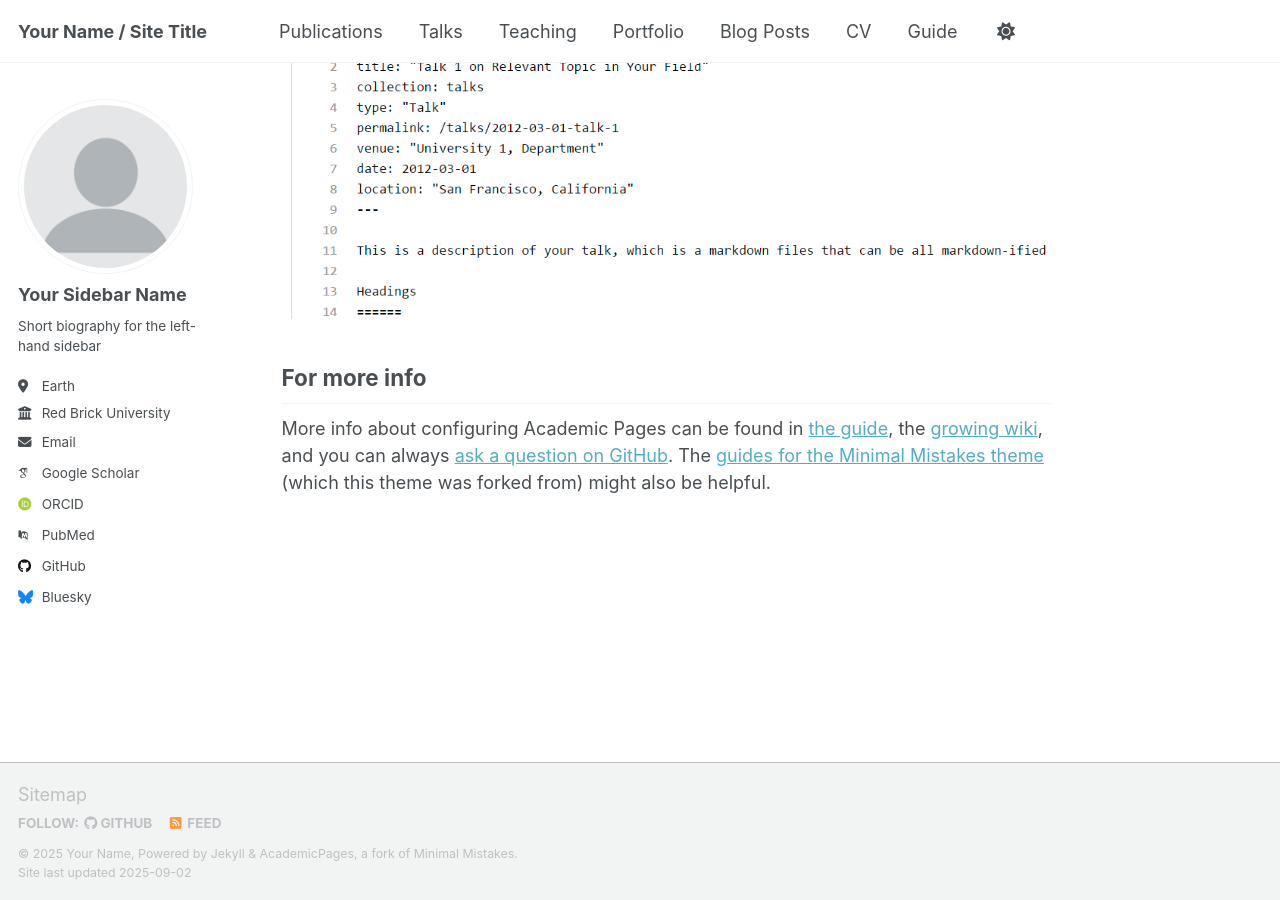
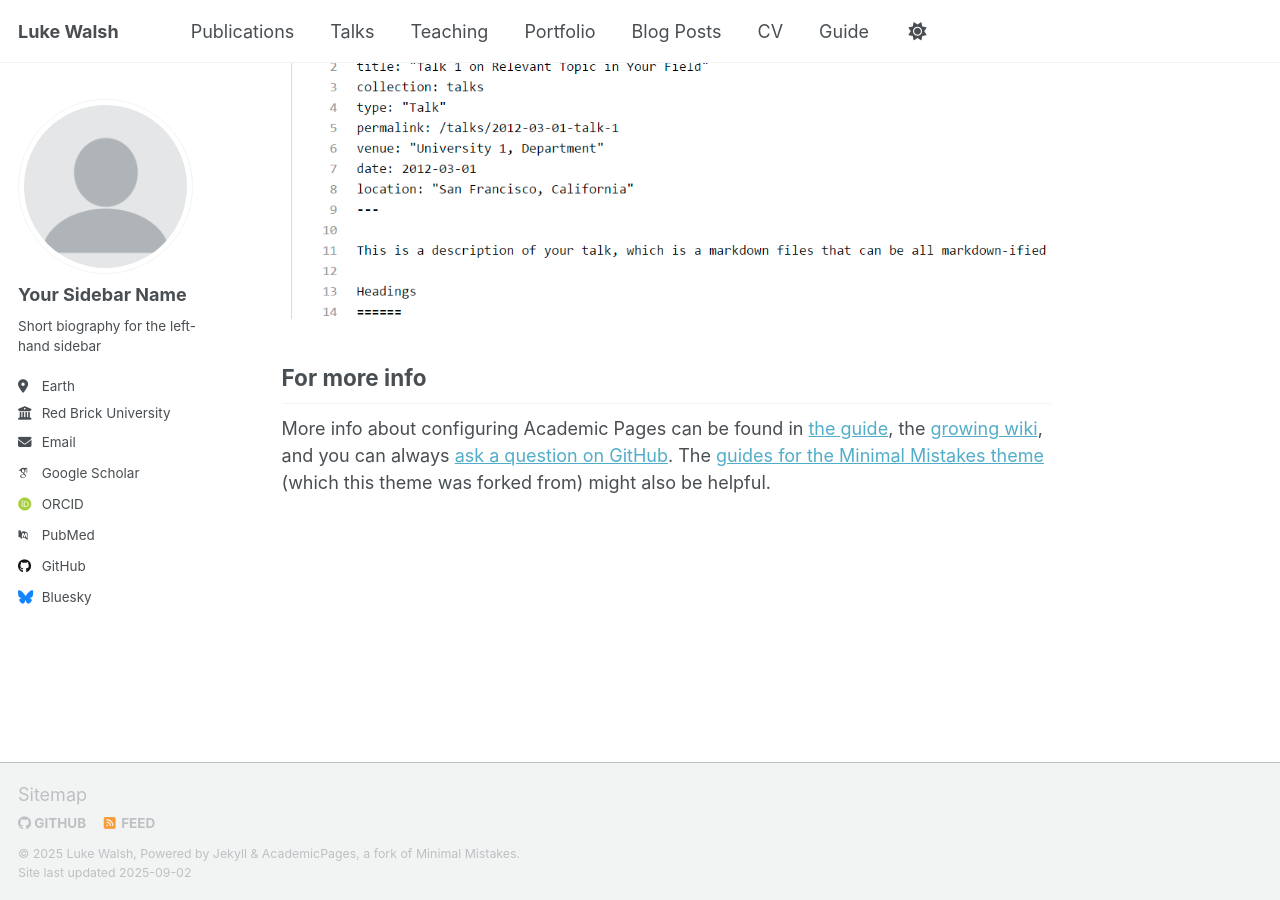
Before and after one commit to LukeWalsh308/LukeWalsh308.github.io, a Jekyll site: the page built from _pages/about.md, in a window 1280 px wide and 900 px high, scrolled down 2880 px. Built offline with Jekyll 4.4.1, drawn with Linux system fonts in a browser that asks for light colours; some web fonts are replaced; a script that is not in the unit is left out.

Commit message:
Update _config.yml

```diff
--- a/_config.yml
+++ b/_config.yml
@@ -7,13 +7,13 @@
 # server process.
 
 # Basic Site Settings
-locale                   : "en-US"
+locale                   : "en-Uk"
 site_theme               : "default" # Currently available options are "default", "air"
-title                    : "Your Name / Site Title"
+title                    : "Luke Walsh"
 title_separator          : "-"
-name                     : &name "Your Name"
-description              : &description "personal description"
-url                      : https://academicpages.github.io # the base hostname & protocol for your site e.g. "https://[your GitHub username].github.io" or if you already have some other page hosted on Github then use "https://[your GitHub username].github.io/[Your Repo Name]"
+name                     : &name "Luke Walsh"
+description              : &description "PhD Candidate in Economics | University of Liverpool"
+url                      : https://lukewalsh.github.io # the base hostname & protocol for your site e.g. "https://[your GitHub username].github.io" or if you already have some other page hosted on Github then use "https://[your GitHub username].github.io/[Your Repo Name]"
 baseurl                  : "" # the subpath of your site, e.g. "/blog"
 repository               : "academicpages/academicpages.github.io"
 
```
